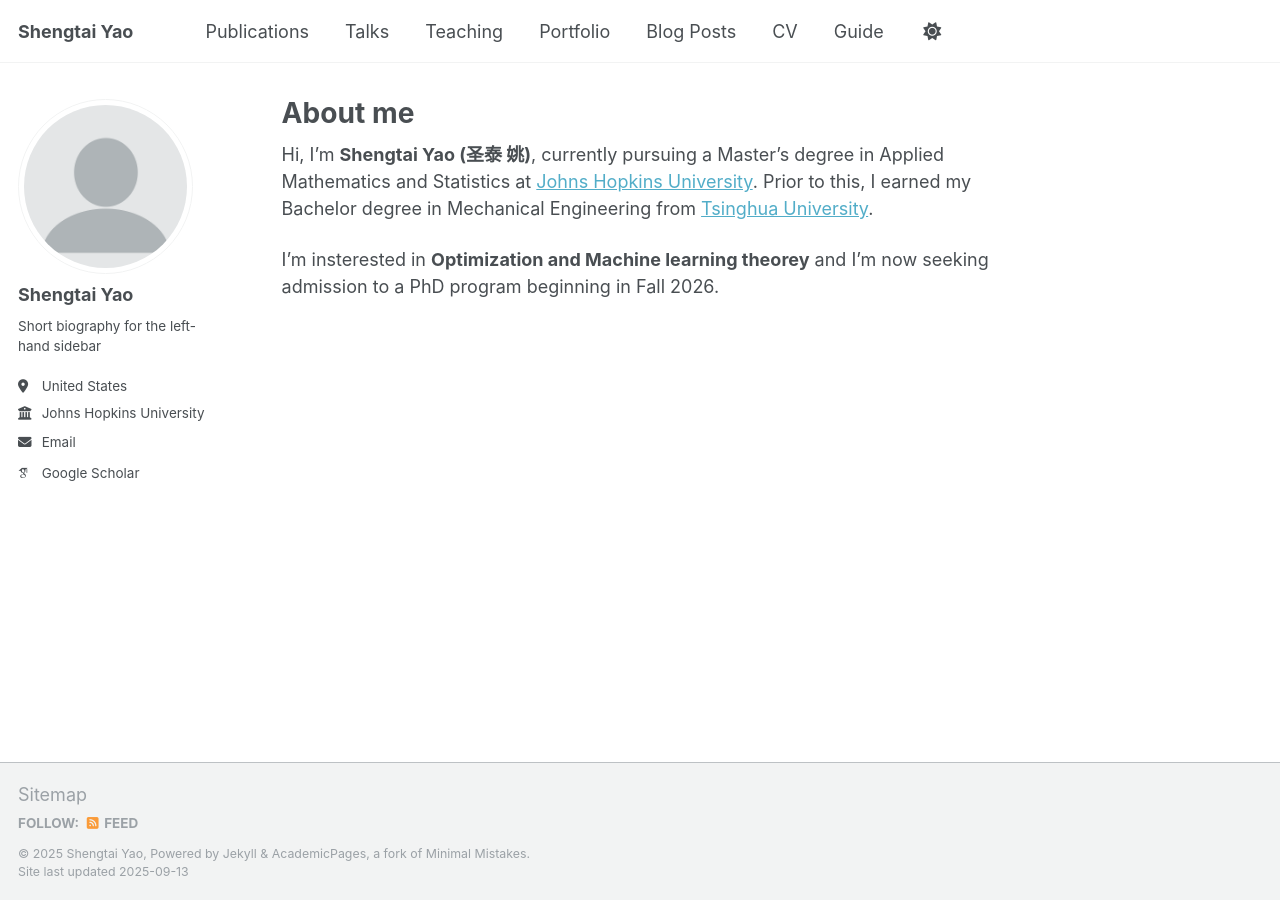
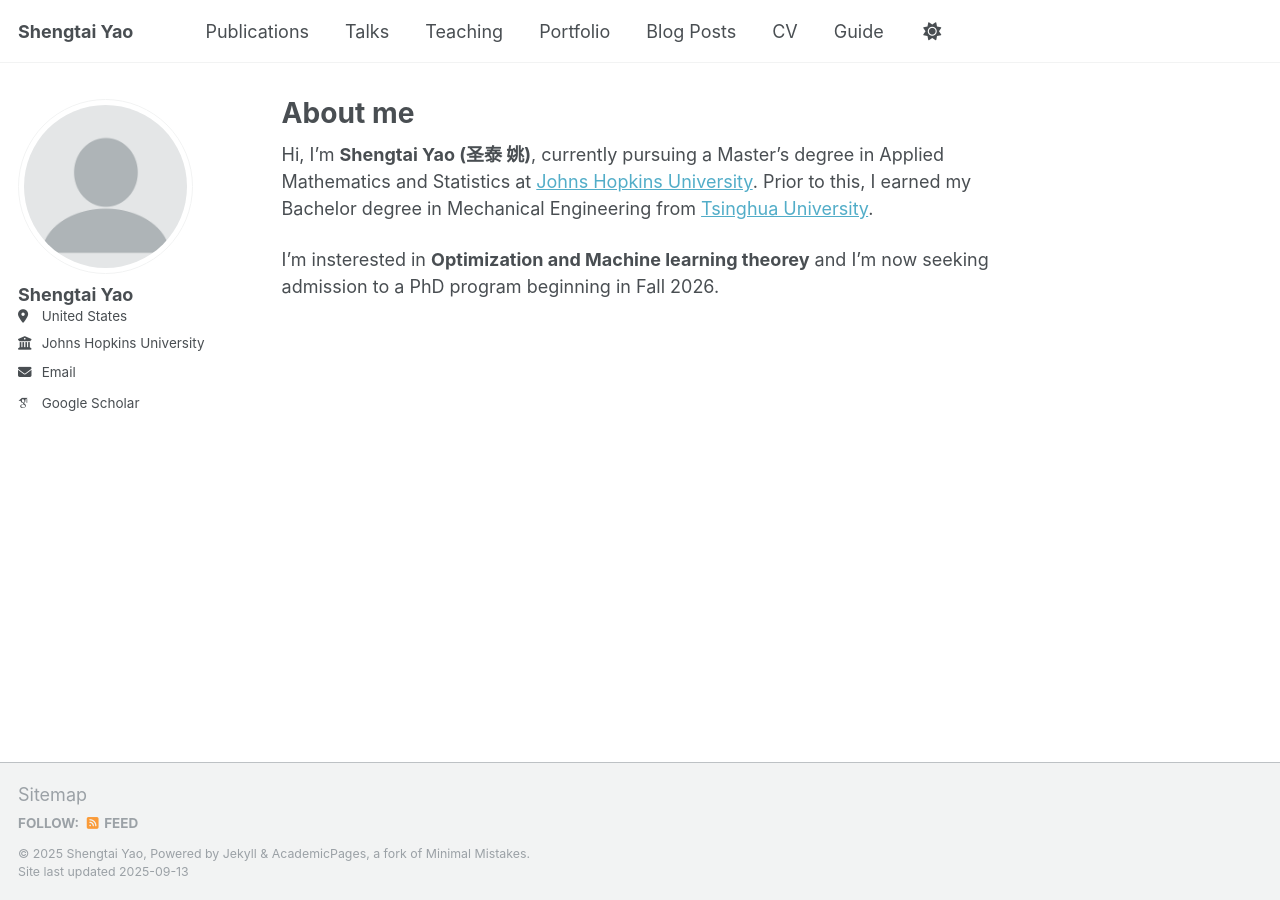
Before and after one commit to Yaoshengtai/Yaoshengtai.github.io, a Jekyll site: the page built from _pages/about.md, in a window 1280 px wide. Built offline with Jekyll 4.4.1, drawn with Linux system fonts in a browser that asks for light colours; some web fonts are replaced; a script that is not in the unit is left out.

Commit message:
Update _config.yml

```diff
--- a/_config.yml
+++ b/_config.yml
@@ -12,7 +12,7 @@ site_theme               : "default"
 title                    : "Shengtai Yao"
 title_separator          : "-"
 name                     : &name "Shengtai Yao"
-description              : #&description ""
+description              : &description ""
 url                      : https://yaoshengtai.github.io/ # the base hostname & protocol for your site e.g. "https://[your GitHub username].github.io" or if you already have some other page hosted on Github then use "https://[your GitHub username].github.io/[Your Repo Name]"
 baseurl                  : "" # the subpath of your site, e.g. "/blog"
 repository               : "Yaoshengtai/Yaoshengtai.github.io"
@@ -25,7 +25,7 @@ author:
   avatar           : "profile.png"
   name             : "Shengtai Yao"
   pronouns         : # example: "she/her"
-  bio              : "Short biography for the left-hand sidebar"
+  bio              : #"Short biography for the left-hand sidebar"
   location         : "United States"
   employer         : "Johns Hopkins University"
   uri              : # URL
```
